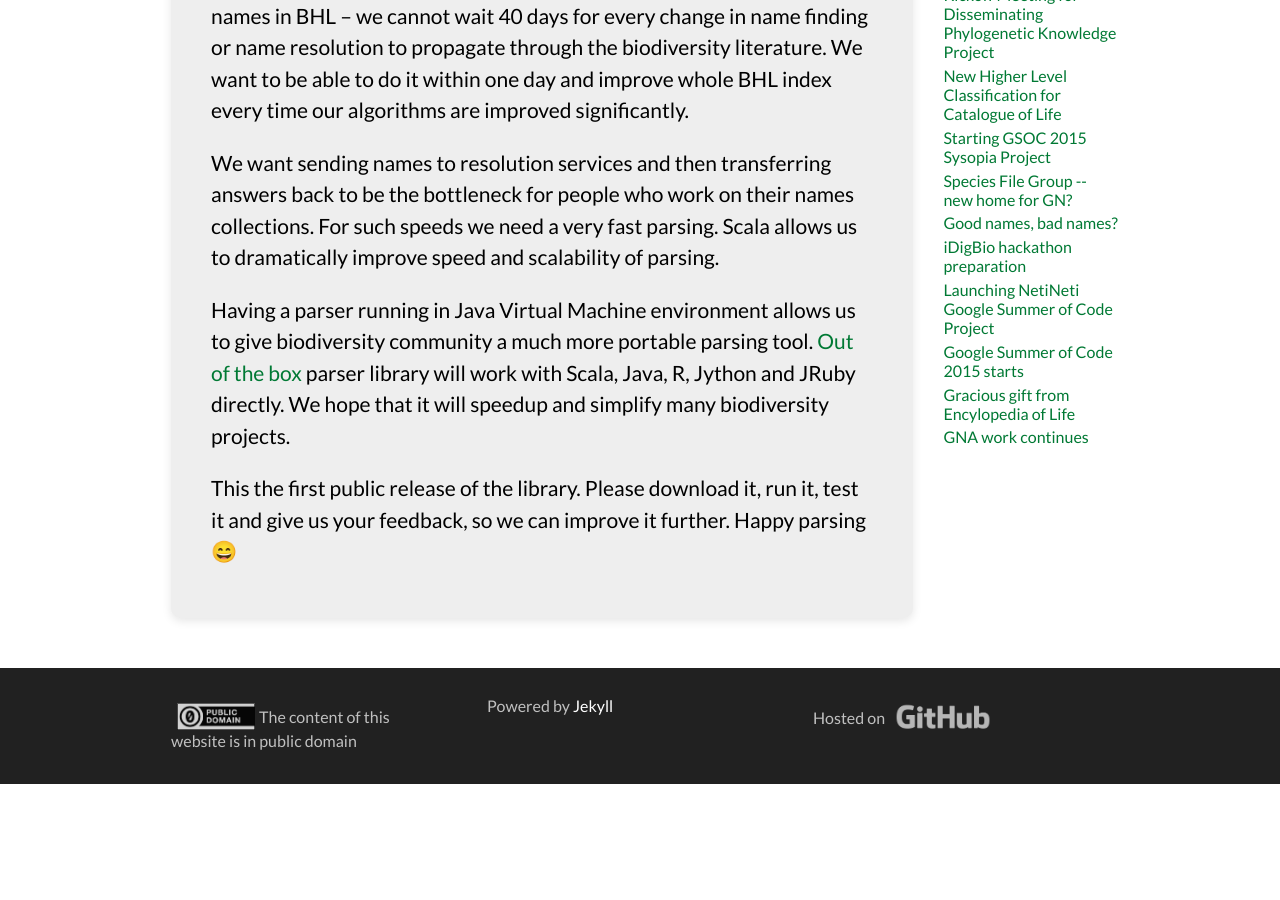
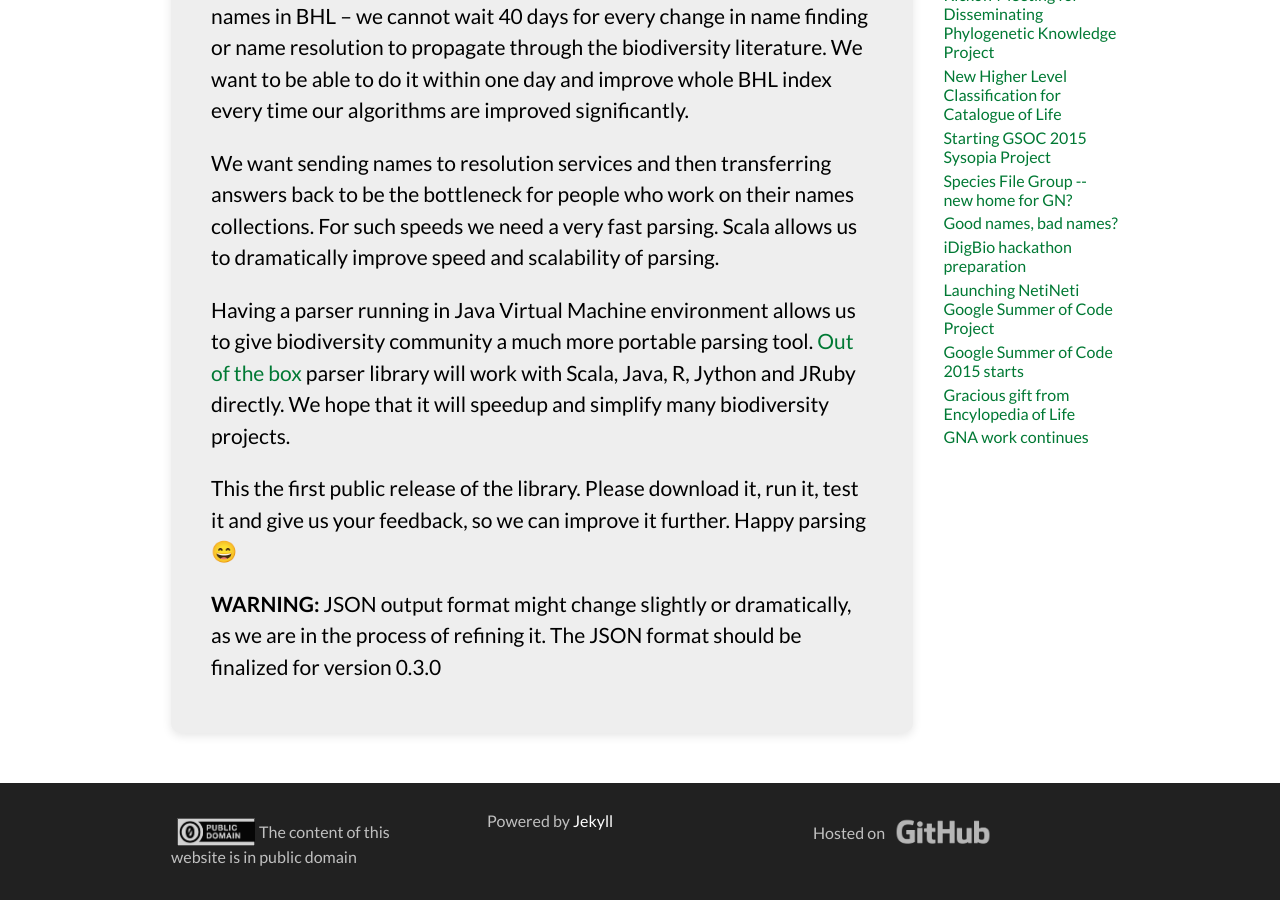
Before and after one commit to GlobalNamesArchitecture/GlobalNamesArchitecture.github.io, a Jekyll site: the page built from _posts/2015-11-30-gnparser-0-2-0.md, in a window 1280 px wide and 900 px high, scrolled down 1453 px. Built offline with Jekyll 4.4.1, drawn with Linux system fonts in a browser that asks for light colours; nearby versions of some CDN libraries; emoji names are drawn with the system emoji font; before the commit the page ends 2237 px from its top, so only the background shows below that; some of the changed text lies outside the part shown.

Commit message:
JSON warning

```diff
--- a/_posts/2015-11-30-gnparser-0-2-0.md
+++ b/_posts/2015-11-30-gnparser-0-2-0.md
@@ -65,6 +65,10 @@ This the first public release of the library. Please download it, run
 it, test it and give us your feedback, so we can improve it further. Happy
 parsing :smile:
 
+**WARNING:** JSON output format might change slightly or dramatically, as we are
+in the process of refining it. The JSON format should be finalized for version
+0.3.0
+
 [gnparser]: https://github.com/GlobalNamesArchitecture/gnparser
 [biodiversity-gem]: https://github.com/GlobalNamesArchitecture/biodiversity
 [downloads]: https://rubygems.org/search?utf8=%E2%9C%93&query=biodiversity
```
Also changed, not shown: other parts of _posts/2015-11-30-gnparser-0-2-0.md (+1 -1 lines).
